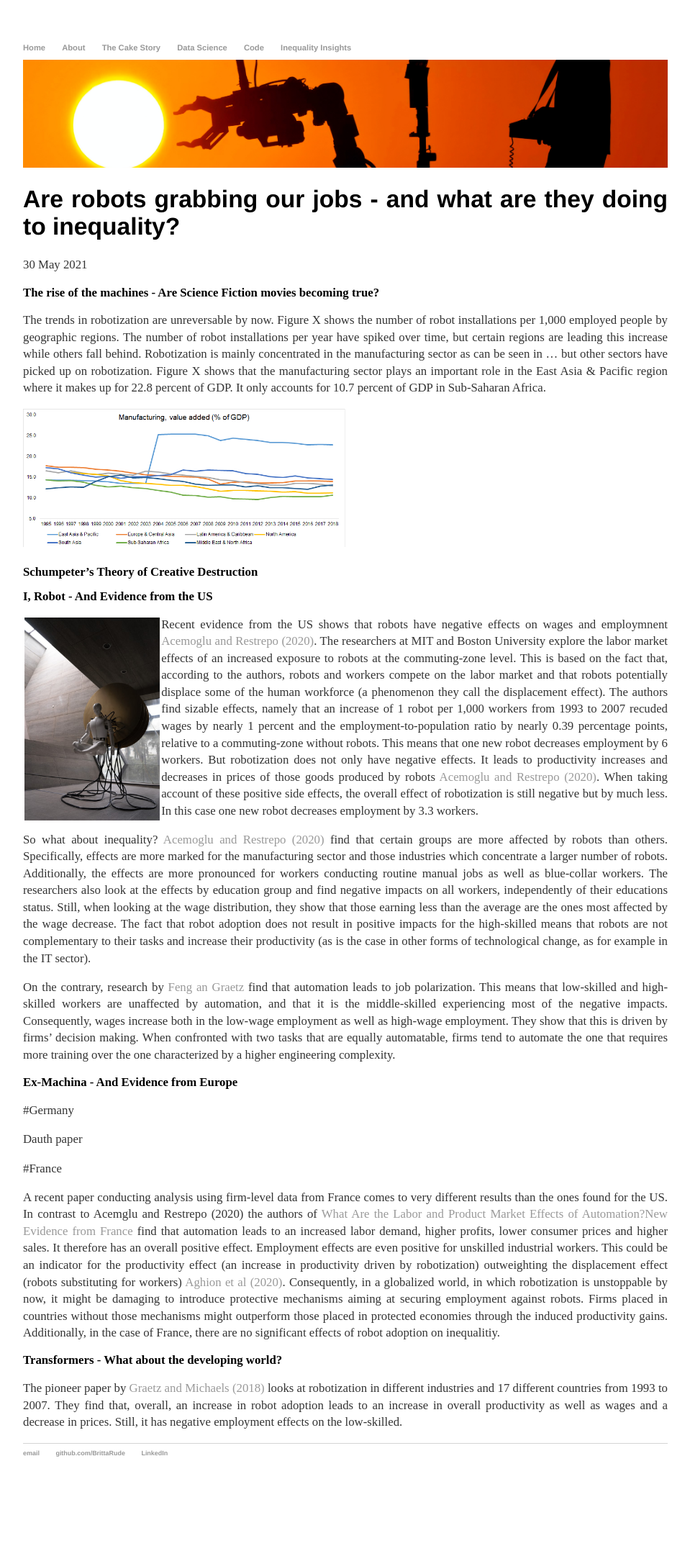
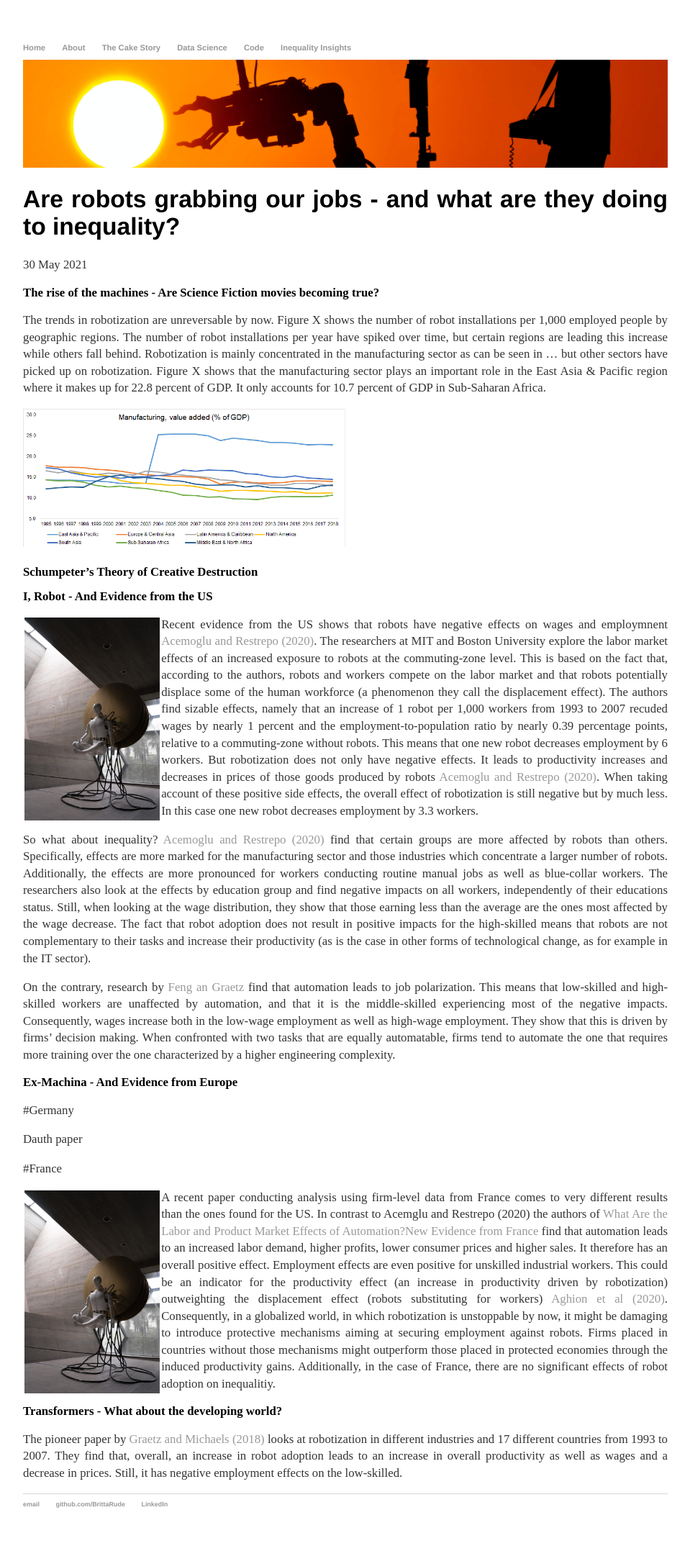
Before and after one commit to BrittaRude/BrittaRude.github.io, a Jekyll site: the page built from inputs_cakestory/_posts/2021-05-30-britta-rude-are-robots-grabbing-our-jobs.md, in a window 1280 px wide. Shown: the whole page at 72% size, without its empty margins (160-1119 px from the left). Built offline with Jekyll 4.4.1, drawn with Linux system fonts in a browser that asks for light colours; before the commit the page ends 2084 px from its top, so only the background shows below that.

Commit message:
Update 2021-05-30-britta-rude-are-robots-grabbing-our-jobs.md

```diff
--- a/inputs_cakestory/_posts/2021-05-30-britta-rude-are-robots-grabbing-our-jobs.md
+++ b/inputs_cakestory/_posts/2021-05-30-britta-rude-are-robots-grabbing-our-jobs.md
@@ -34,6 +34,8 @@
 
 #France
 
+<img src="/images/robots_us.jpg" alt="robots_france" style="float:left;margin: 2px 2px 2px 2px;max-width:21%;"/>
+
 A recent paper conducting analysis using firm-level data from France comes to very different results than the ones found for the US. In contrast to Acemglu and Restrepo (2020) the authors of [What Are the Labor and Product Market Effects of Automation?New Evidence from France](https://scholar.harvard.edu/files/aghion/files/what_are_the_labor_and_product_market_effects_of_automation_jan2020.pdf) find that automation leads to an increased labor demand, higher profits, lower consumer prices and higher sales. It therefore has an overall positive effect. Employment effects are even positive for unskilled industrial workers. This could be an indicator for the productivity effect (an increase in productivity driven by robotization) outweighting the displacement effect (robots substituting for workers) [Aghion et al (2020)](https://scholar.harvard.edu/files/aghion/files/what_are_the_labor_and_product_market_effects_of_automation_jan2020.pdf). Consequently, in a globalized world, in which robotization is unstoppable by now, it might be damaging to introduce protective mechanisms aiming at securing employment against robots. Firms placed in countries without those mechanisms might outperform those placed in protected economies through the induced productivity gains. Additionally, in the case of France, there are no significant effects of robot adoption on inequalitiy.
 
 ## Transformers - What about the developing world?
```
